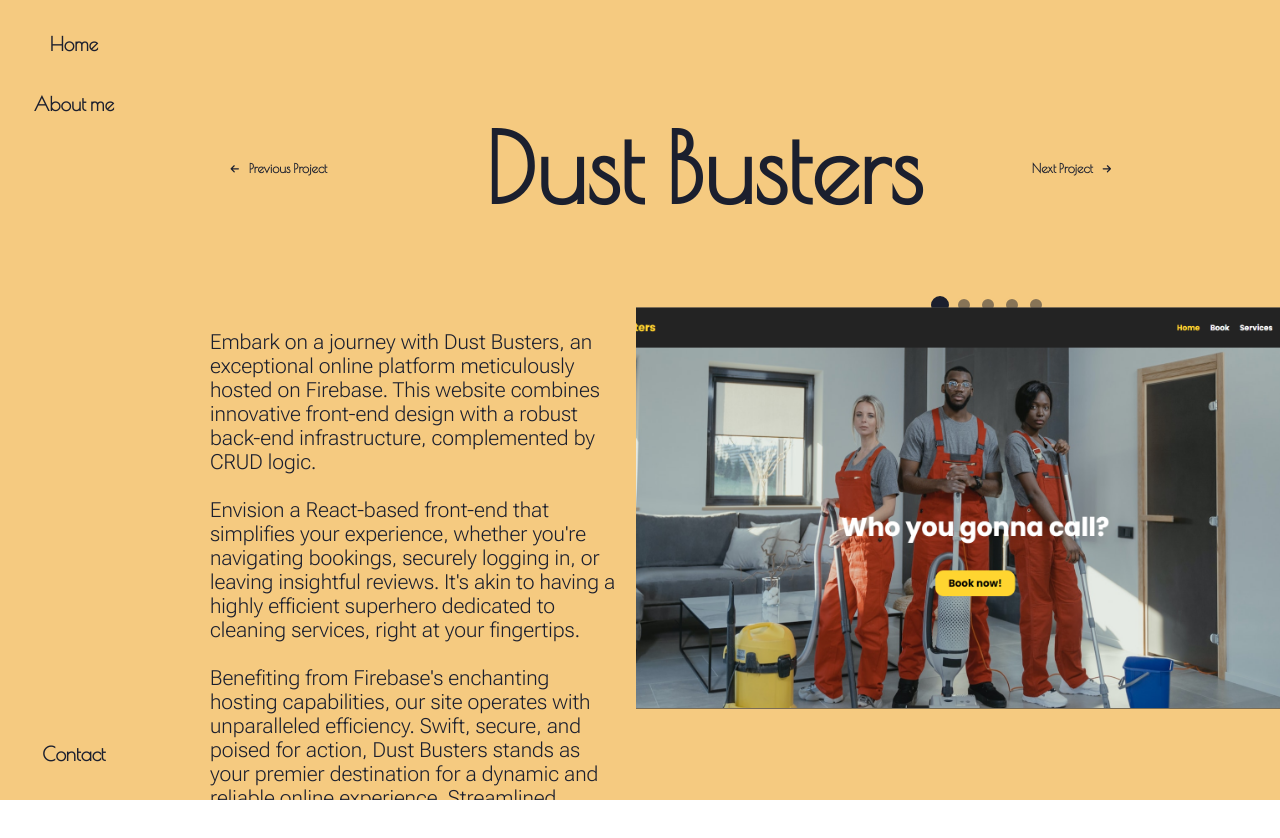
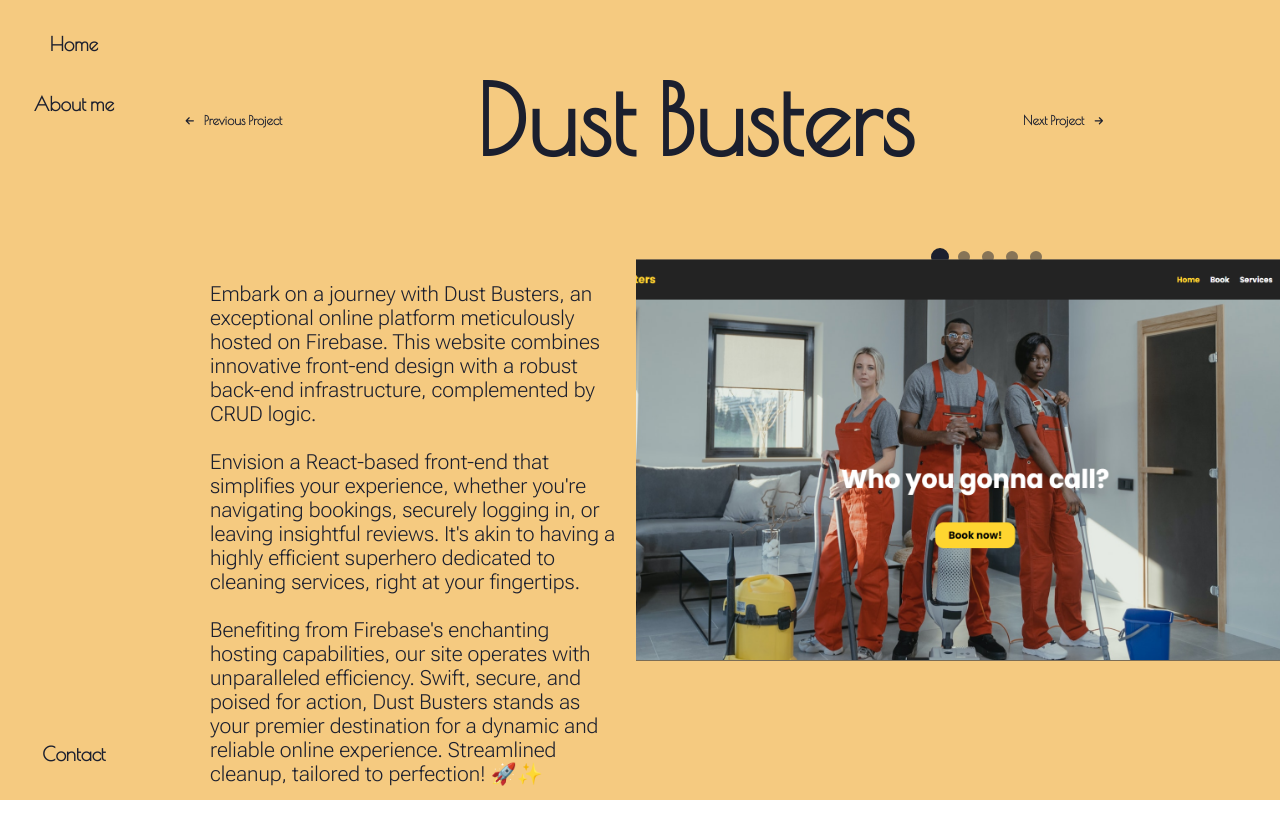
Before and after one commit to starleafer/My-portfolio, a React (Vite) app in the folder workspace/: page /cleaning in a window 1280 px wide. Shown: the top 838 px of the page. Built offline with nearby package versions, Linux system fonts and the light colour scheme; a web font is replaced by a local one.

Commit message:
Refactor PageNavigationButton component styles

```diff
--- a/workspace/src/components/PageNavigationButton.jsx
+++ b/workspace/src/components/PageNavigationButton.jsx
@@ -92,13 +92,11 @@ const Container = styled.div`
   gap: 6em;
   margin-top: 3em;
 
-  @media (max-width: 768px) {
-    justify-content: flex-end;
+  @media (max-width: 1536px) {
     margin: 0;
-    width: 100%;
   }
 `;
 
 const ButtonContainer = styled.div`
-  /* width: 10em; */
+  width: 10em;
 `;
```
